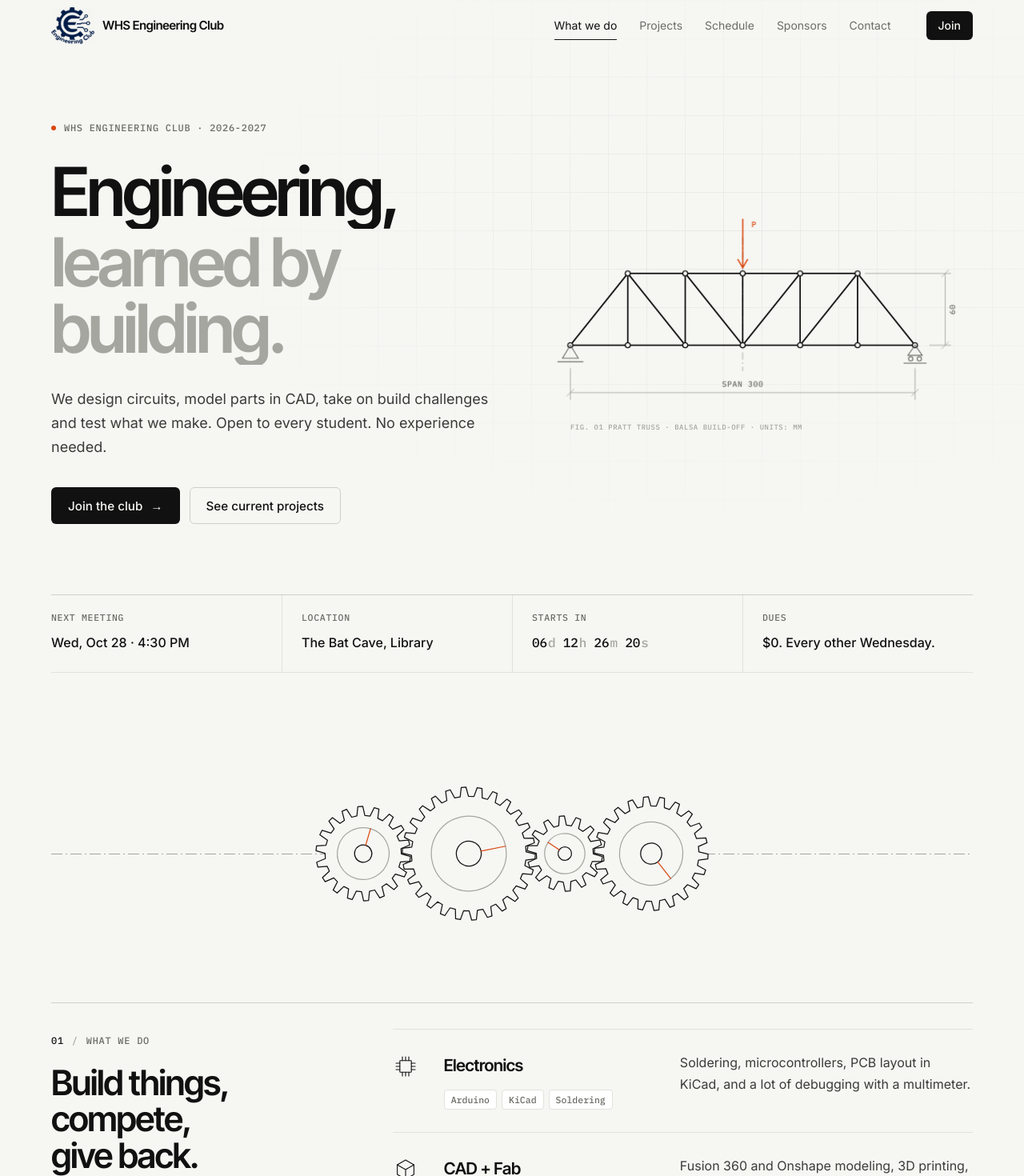
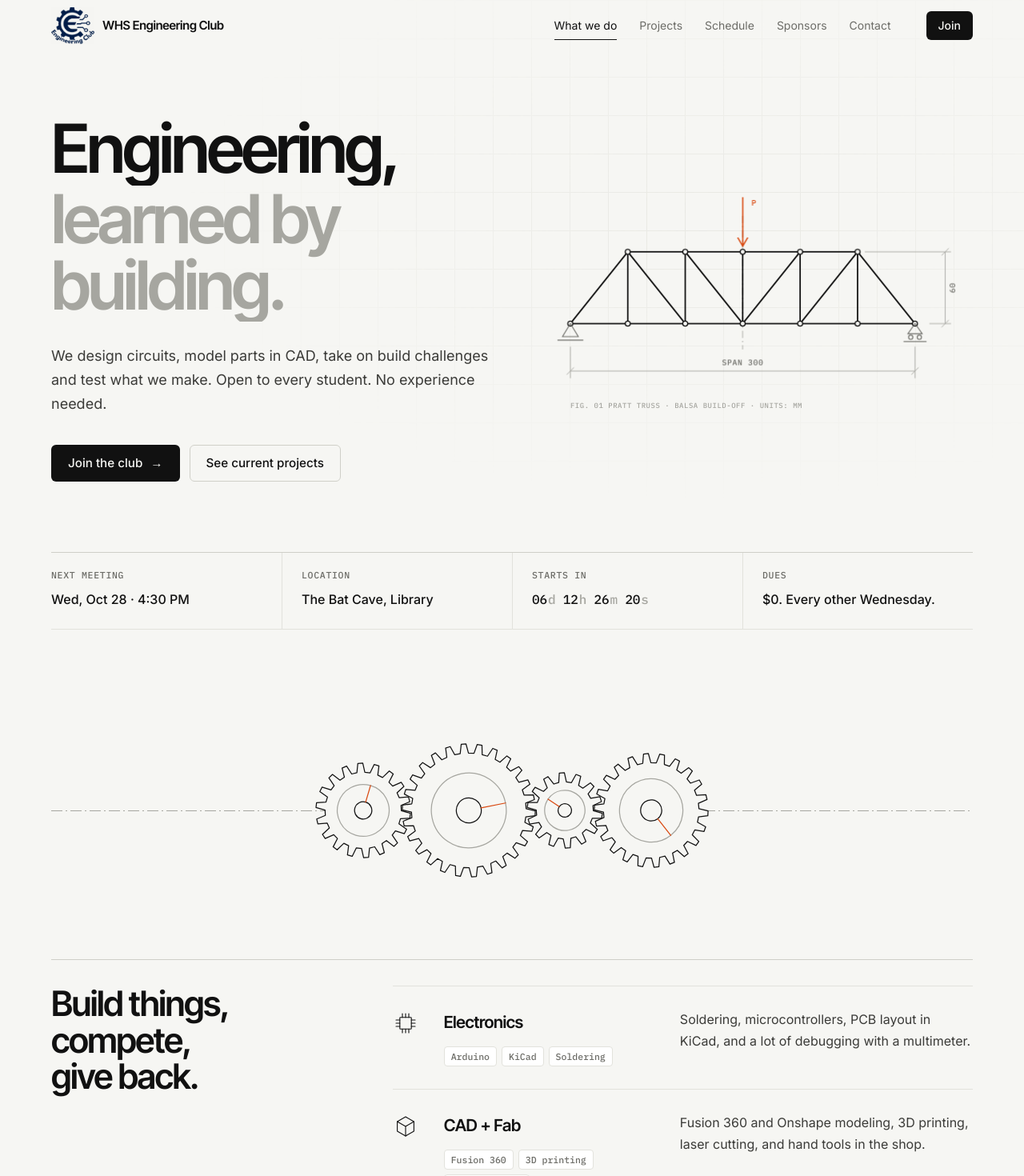
Before and after one commit to whs-engineering-club/eng-club-website, a React (Vite) app: page / in a window 1280 px wide. Shown: the top 1470 px of the page at 80% size. Built offline with nearby package versions, Linux system fonts and the light colour scheme.

Commit message:
Remove section number labels and hero eyebrow text

```diff
--- a/src/components/Contact.jsx
+++ b/src/components/Contact.jsx
@@ -37,8 +37,6 @@ export default function Contact() {
   return (
     <Section
       id="contact"
-      index="07"
-      label="Contact"
       title="Come build with us."
       sub="Questions about meetings, projects or sponsoring a build? The officers check this inbox every week."
       className="dark"
--- a/src/components/Disciplines.jsx
+++ b/src/components/Disciplines.jsx
@@ -44,7 +44,7 @@ function Rows({ items, offset = 0 }) {
 
 export default function Disciplines() {
   return (
-    <Section id="what" index="01" label="What we do" title="Build things, compete, give back.">
+    <Section id="what" title="Build things, compete, give back.">
       <Rows items={disciplines} />
       <Reveal as="p" className="label rows-label">Beyond the shop</Reveal>
       <Rows items={opportunities} offset={disciplines.length} />
--- a/src/components/Faq.jsx
+++ b/src/components/Faq.jsx
@@ -23,7 +23,7 @@ function Item({ f, i }) {
 
 export default function Faq() {
   return (
-    <Section id="faq" index="05" label="FAQ" title="Good to know.">
+    <Section id="faq" title="Good to know.">
       <div className="faq">
         {faq.map((f, i) => <Item f={f} i={i} key={f.q} />)}
       </div>
--- a/src/components/Hero.jsx
+++ b/src/components/Hero.jsx
@@ -1,4 +1,3 @@
-import { club } from '../data.js'
 import NextMeeting from './NextMeeting.jsx'
 import TrussDrawing from './TrussDrawing.jsx'
 
@@ -8,9 +7,6 @@ export default function Hero() {
       <div className="hero-grid" aria-hidden="true" />
       <div className="container hero-inner">
         <div className="hero-copy">
-          <p className="label intro" style={{ '--d': '0ms' }}>
-            <span className="dot" aria-hidden="true" />{club.name} · {club.year}
-          </p>
           <h1>
             <span className="line"><span style={{ '--d': '90ms' }}>Engineering,</span></span>
             <span className="line"><span className="soft" style={{ '--d': '190ms' }}>learned by building.</span></span>
--- a/src/components/Join.jsx
+++ b/src/components/Join.jsx
@@ -5,7 +5,7 @@ import Section from './Section.jsx'
 // Steps joined by a line that draws across when the row scrolls into view.
 export default function Join() {
   return (
-    <Section id="join" index="04" label="How to join" title="It takes one meeting.">
+    <Section id="join" title="It takes one meeting.">
       <Reveal as="ol" className="steps">
         {steps.map((s, i) => (
           <li key={s.title} style={{ '--i': i }}>
--- a/src/components/Projects.jsx
+++ b/src/components/Projects.jsx
@@ -6,8 +6,6 @@ export default function Projects() {
   return (
     <Section
       id="projects"
-      index="02"
-      label="Current projects"
       title="Fall 2026 build season."
       sub="Three teams, one shop. Sit in with any of them at a meeting."
     >
--- a/src/components/Schedule.jsx
+++ b/src/components/Schedule.jsx
@@ -31,8 +31,6 @@ export default function Schedule() {
   return (
     <Section
       id="schedule"
-      index="03"
-      label="Schedule"
       title="Every other Wednesday."
       sub={`${club.meetings.time} in ${club.meetings.where}. Here's what's coming up.`}
     >
--- a/src/components/Section.jsx
+++ b/src/components/Section.jsx
@@ -1,15 +1,14 @@
 import Reveal from './Reveal.jsx'
 
-// Numbered section: a hairline that draws across, a heading column that stays pinned
+// Section: a hairline that draws across, a heading column that stays pinned
 // beside the content on wide screens, and the content itself.
-export default function Section({ id, index, label, title, sub, className = '', children }) {
+export default function Section({ id, title, sub, className = '', children }) {
   return (
     <section className={`section ${className}`} id={id}>
       <div className="container">
         <Reveal className="rule" />
         <div className="section-inner">
           <Reveal className="section-head">
-            <p className="label"><span className="idx">{index}</span>{label}</p>
             <h2><span className="mask"><span>{title}</span></span></h2>
             {sub && <p className="section-sub">{sub}</p>}
           </Reveal>
--- a/src/components/Sponsors.jsx
+++ b/src/components/Sponsors.jsx
@@ -25,8 +25,6 @@ export default function Sponsors() {
   return (
     <Section
       id="sponsors"
-      index="06"
-      label="Sponsors"
       title="Thank you."
       sub="Sponsors pay for the parts, filament and tools behind every project here. Thank you to the businesses and families who keep the club free to join."
       className="dark"
--- a/src/styles.css
+++ b/src/styles.css
@@ -120,7 +120,6 @@ a { color: inherit; }
   transform: translateY(calc(var(--sy, 0) * .15px));
 }
 .hero-inner { position: relative; display: grid; grid-template-columns: minmax(0, 1.05fr) minmax(0, 1fr); gap: 48px; align-items: center; }
-.hero-copy .label { margin-bottom: 28px; }
 h1 { font-size: clamp(2.9rem, 6.6vw, 5.75rem); line-height: .98; letter-spacing: -.045em; font-weight: 600; margin-bottom: 28px; }
 h1 .line { display: block; overflow: hidden; padding-bottom: .06em; }
 h1 .line > span { display: block; animation: rise 1.1s var(--ease) both; animation-delay: var(--d); }
@@ -178,15 +177,13 @@ h1 .soft { color: var(--faint); }
 .rule.pre { transform: scaleX(0); }
 .section-inner { display: grid; grid-template-columns: minmax(0, 4fr) minmax(0, 8fr); gap: 48px 64px; padding-top: 32px; }
 .section-head { position: sticky; top: 104px; align-self: start; }
-.section-head .label { margin-bottom: 20px; }
-.section-head .label .idx::after { content: "/"; color: var(--faint); margin-left: 10px; }
 h2 { font-size: clamp(2rem, 3.4vw, 2.85rem); line-height: 1.04; letter-spacing: -.035em; font-weight: 600; }
 .mask { display: block; overflow: hidden; padding-bottom: .08em; }
 .mask > span { display: block; transition: transform 1.1s var(--ease) .08s; }
 .section-head.pre .mask > span { transform: translateY(105%); }
-.section-head .label, .section-head .section-sub { transition: opacity .9s var(--ease), transform .9s var(--ease); }
+.section-head .section-sub { transition: opacity .9s var(--ease), transform .9s var(--ease); }
 .section-head .section-sub { transition-delay: .2s; }
-.section-head.pre .label, .section-head.pre .section-sub { opacity: 0; transform: translateY(10px); }
+.section-head.pre .section-sub { opacity: 0; transform: translateY(10px); }
 .section-sub { margin-top: 20px; max-width: 26em; color: var(--muted); }
 
 /* Generic reveal (section heads and rules handle their own) */
@@ -298,8 +295,6 @@ h2 { font-size: clamp(2rem, 3.4vw, 2.85rem); line-height: 1.04; letter-spacing:
 .section.dark { background: var(--dark); color: var(--dark-muted); }
 .section.dark h2, .section.dark h3 { color: #fff; }
 .section.dark .label { color: var(--dark-muted); }
-.section.dark .label .idx { color: #fff; }
-.section.dark .label .idx::after { color: #555; }
 .section.dark .rule { background: var(--dark-line); }
 .section.dark .section-sub { color: var(--dark-muted); }
 #sponsors { margin-top: 128px; }
```
